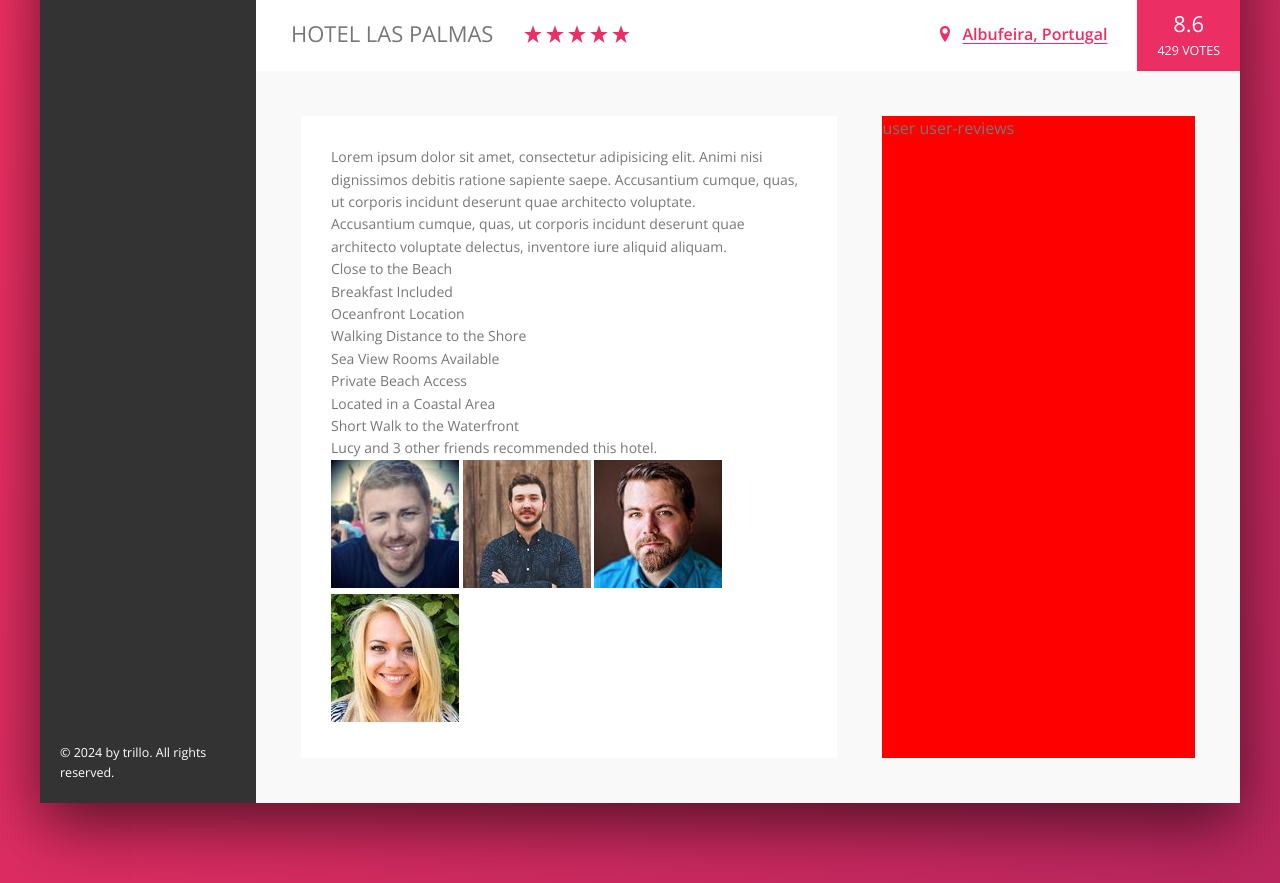
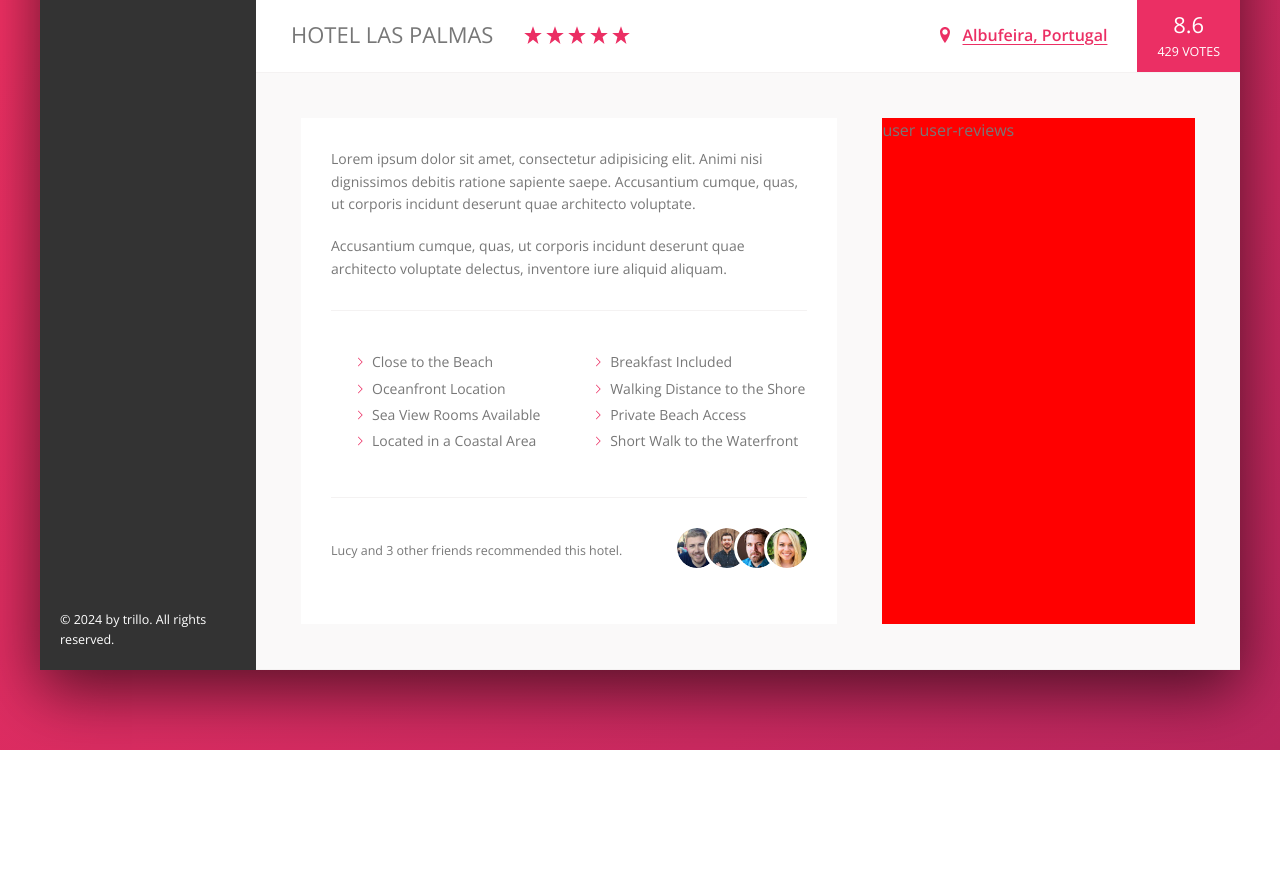
Before and after one commit to diletant93/trillo, a website: page index.html in a window 1280 px wide. Shown: the part 544-1427 px from the top of the page. After the commit the page ends 1294 px from the top, so only its background shows below. Drawn offline with nearby package versions, Linux system fonts and the light colour scheme.

Commit message:
description styles

```diff
--- a/index.html
+++ b/index.html
@@ -1,5 +1,6 @@
 <!DOCTYPE html>
 <html lang="en">
+
 <head>
     <meta charset="UTF-8">
     <meta name="viewport" content="width=device-width, initial-scale=1.0">
@@ -10,12 +11,13 @@
 
     <title>trillo &mdash; Your all-in-one booking app</title>
 </head>
+
 <body>
     <div class="container">
         <header class="header">
-                <img src="img/logo.png" alt="" class="logo"/>
+            <img src="img/logo.png" alt="" class="logo" />
             <form action="#" class="search">
-                    <input type="text" class="search__input" placeholder="Search hotels"/>
+                <input type="text" class="search__input" placeholder="Search hotels" />
                 <button class="search__button">
                     <svg class="search__icon">
                         <use xlink:href="img/sprite.svg#icon-magnifying-glass"></use>
@@ -36,7 +38,7 @@
                     <span class="user-nav__notification">17</span>
                 </div>
                 <div class="user-nav__user">
-                        <img src="img/user.jpg" alt="" class="user-nav__user-photo"/>
+                    <img src="img/user.jpg" alt="" class="user-nav__user-photo" />
                     <span class="user-nav__user-name">Bob</span>
                 </div>
             </nav>
@@ -137,35 +139,36 @@
                     </div>
                     <div class="detail">
                         <div class="description">
-                                <p class="paragraph">
-                                    Lorem ipsum dolor sit amet, consectetur adipisicing elit. Animi nisi dignissimos debitis ratione sapiente saepe. Accusantium cumque, quas, ut corporis incidunt deserunt quae architecto voluptate.
+                            <p class="description__paragraph paragraph">
+                                Lorem ipsum dolor sit amet, consectetur adipisicing elit. Animi nisi dignissimos debitis
+                                ratione sapiente saepe. Accusantium cumque, quas, ut corporis incidunt deserunt quae
+                                architecto voluptate.
                             </p>
-                                <p class="paragraph">
-                                    Accusantium cumque, quas, ut corporis incidunt deserunt quae architecto voluptate delectus, inventore iure aliquid aliquam.
+                            <p class="description__paragraph paragraph">
+                                Accusantium cumque, quas, ut corporis incidunt deserunt quae architecto voluptate
+                                delectus, inventore iure aliquid aliquam.
                             </p>
-                                <ul class="list">
-                                    <ul>
-                                        <li class="listitem">Close to the Beach</li>
-                                        <li class="listitem">Breakfast Included</li>
-                                        <li class="listitem">Oceanfront Location</li>
-                                        <li class="listitem">Walking Distance to the Shore</li>
-                                        <li class="listitem">Sea View Rooms Available</li>
-                                        <li class="listitem">Private Beach Access</li>
-                                        <li class="listitem">Located in a Coastal Area</li>
-                                        <li class="listitem">Short Walk to the Waterfront</li>
+                            <ul class="description__list list">
+                                <li class="description__list-item list__item">Close to the Beach</li>
+                                <li class="description__list-item list__item">Breakfast Included</li>
+                                <li class="description__list-item list__item">Oceanfront Location</li>
+                                <li class="description__list-item list__item">Walking Distance to the Shore</li>
+                                <li class="description__list-item list__item">Sea View Rooms Available</li>
+                                <li class="description__list-item list__item">Private Beach Access</li>
+                                <li class="description__list-item list__item">Located in a Coastal Area</li>
+                                <li class="description__list-item list__item">Short Walk to the Waterfront</li>
                             </ul>
                             <div class="recommend">
                                 <p class="recommend__count">
                                     Lucy and 3 other friends recommended this hotel.
                                 </p>
                                 <div class="recommend__friends">
-                                            <img src="img/user-3.jpg" alt="Friend 1" class="recommend__photo"/>
-                                            <img src="img/user-4.jpg" alt="Friend 2" class="recommend__photo"/>
-                                            <img src="img/user-5.jpg" alt="Friend 3" class="recommend__photo"/>
-                                            <img src="img/user-6.jpg" alt="Friend 4" class="recommend__photo"/>
+                                    <img src="img/user-3.jpg" alt="Friend 1" class="recommend__photo" />
+                                    <img src="img/user-4.jpg" alt="Friend 2" class="recommend__photo" />
+                                    <img src="img/user-5.jpg" alt="Friend 3" class="recommend__photo" />
+                                    <img src="img/user-6.jpg" alt="Friend 4" class="recommend__photo" />
                                 </div>
                             </div>
-                                </ul>
                         </div>
                         <div class="user-reviews">
                             user user-reviews
@@ -176,4 +179,5 @@
         </div>
     </div>
 </body>
+
 </html>
--- a/sass/abstracts/_variables.scss
+++ b/sass/abstracts/_variables.scss
@@ -27,5 +27,5 @@
     --font-size-large:1.8rem;
     --font-size-extra-large:2.2rem;
 
-    --line:.1rem solid var(var(--color-grey-light-2));
+    --line:.1rem solid var(--color-grey-light-2);
   }
--- a/sass/components/_list.scss
+++ b/sass/components/_list.scss
@@ -0,0 +1,23 @@
+.list{
+    display: flex;
+    border-top: var(--line);
+    border-bottom: var(--line);
+    flex-wrap: wrap;
+    &__item{
+        flex: 0 0 50%;
+        padding-left: 2.4rem;
+        &:not(:last-child){
+            margin-bottom: .4rem;
+        }
+        &::before{
+            content: "";
+            margin-right: .7rem;
+            height: 1rem;
+            width: 1rem;
+            display: inline-block;
+            background-color: var(--color-primary);
+            mask-image: url(../img/chevron-thin-right.svg);
+            mask-size: cover;
+        }
+    }
+}
--- /dev/null
+++ b/sass/components/_recommend.scss
@@ -0,0 +1,14 @@
+.recommend{
+    @include Xflex-between-center;
+    font-size: var(--font-size-small);
+    &__photo{
+        height: 4rem;
+        aspect-ratio: 1;
+        object-fit: cover;
+        border-radius: 50%;
+        outline: .3rem solid #fff;
+        &:not(:first-child){
+            margin-left: -1.3rem;
+        }
+    }
+}
--- a/sass/main.scss
+++ b/sass/main.scss
@@ -17,6 +17,7 @@
 @import 'components/list';
 @import 'components/paragraph';
 @import 'components/legal';
+@import 'components/recommend';
 
 @import 'layout/body';
 @import 'layout/container';
--- a/sass/pages/_home.scss
+++ b/sass/pages/_home.scss
@@ -8,10 +8,19 @@
 }
 .description{
     background: #fff;
-    padding: 3rem;
+    padding: 3rem 3rem 5rem;
     flex-basis: 60%;
     box-shadow: var(--shadow-extra-light);
     font-size: var(--font-size-medium);
+    display: flex;
+    flex-direction: column;
+    &__paragraph:first-child{
+        margin-bottom: 2rem;
+    }
+    &__list{
+        margin: 3rem 0;
+        padding: 4rem 0;
+    }
 }
 .user-reviews{
     background: red;
```
Also changed, not shown: css/style.css, 1 other file. Lines whose indentation alone changed are shown as unchanged.
